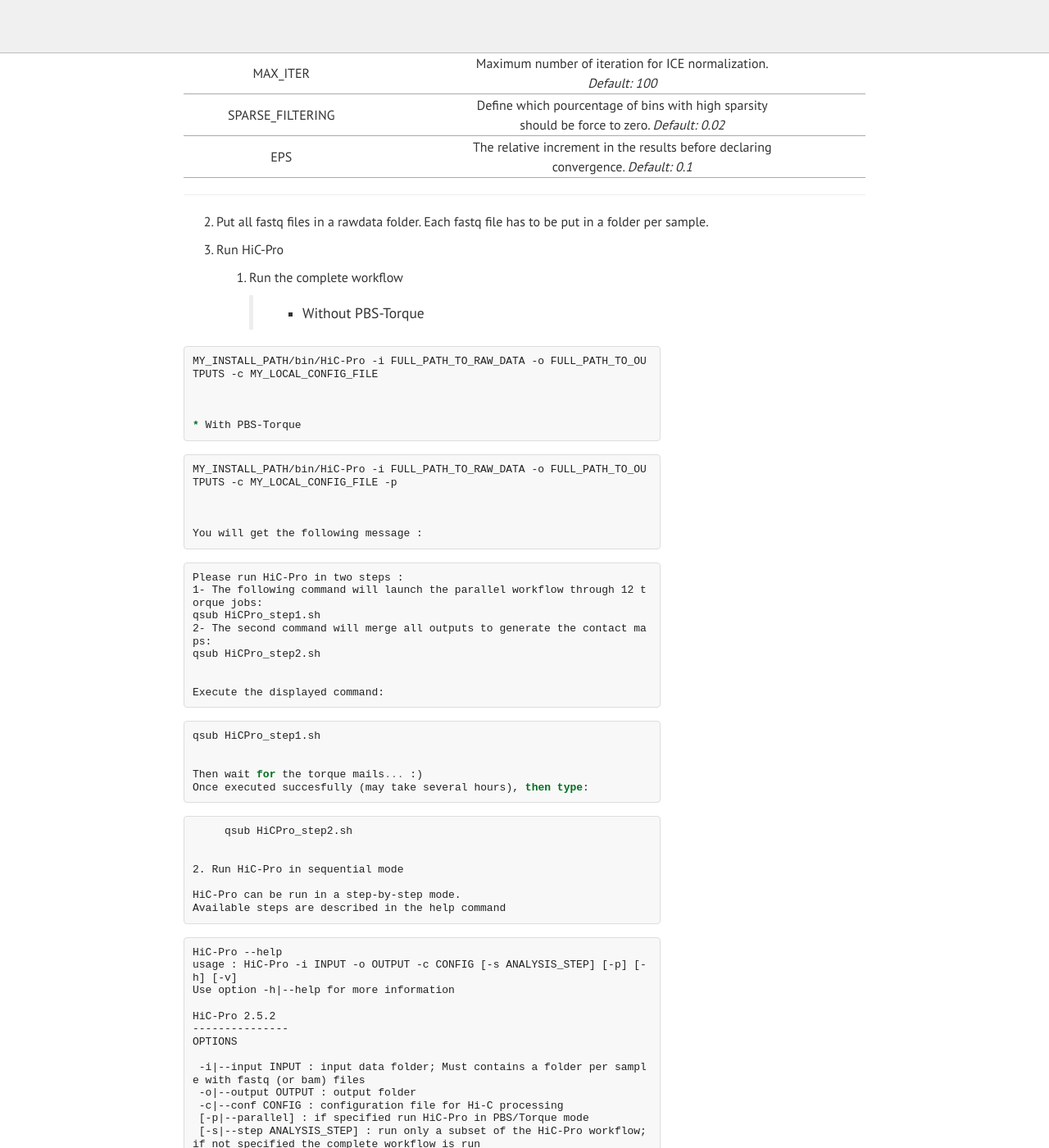
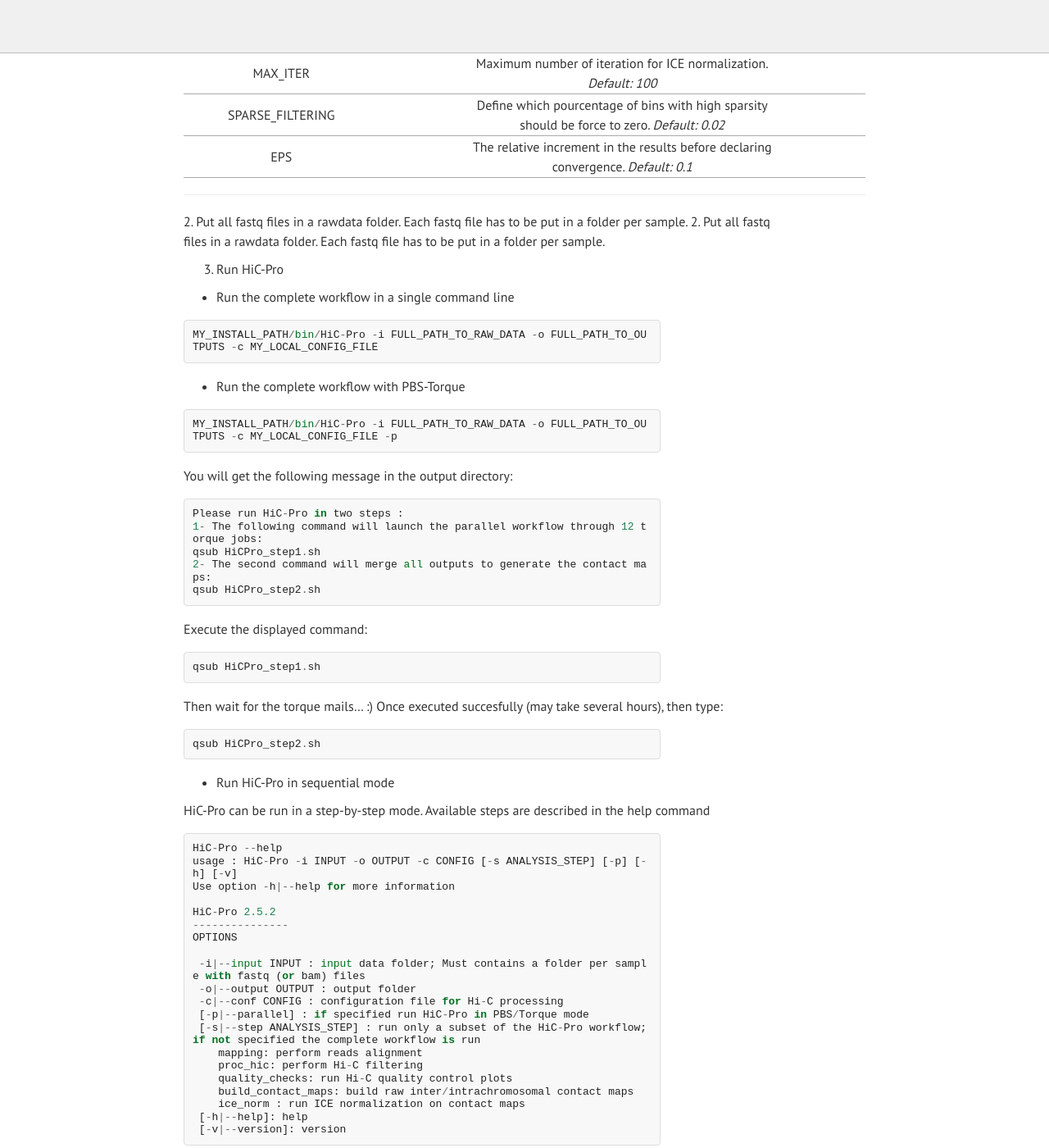
Before and after one commit to nservant/HiC-Pro, a Sphinx documentation site: the page built from doc/MANUAL.rst, in a window 1280 px wide and 1400 px high, scrolled down 3070 px. Shown: the whole window at 82% size. Built offline with Sphinx 7.4.7, drawn with Linux system fonts in a browser that asks for light colours; some of the changed text lies outside the part shown.

Commit message:
update manual

```diff
--- a/doc/MANUAL.rst
+++ b/doc/MANUAL.rst
@@ -184,31 +184,26 @@ How to use it ?
 ------------
 
 2. Put all fastq files in a rawdata folder. Each fastq file has to be put in a folder per sample.
+2. Put all fastq files in a rawdata folder. Each fastq file has to be put in a folder per sample.
 
 3. Run HiC-Pro
 
-   1. Run the complete workflow
+* Run the complete workflow in a single command line
 
-	* Without PBS-Torque
+.. code-block::
 
+   MY_INSTALL_PATH/bin/HiC-Pro -i FULL_PATH_TO_RAW_DATA -o FULL_PATH_TO_OUTPUTS -c MY_LOCAL_CONFIG_FILE
 
-.. code-block:: guess
+* Run the complete workflow with PBS-Torque
 
-    	MY_INSTALL_PATH/bin/HiC-Pro -i FULL_PATH_TO_RAW_DATA -o FULL_PATH_TO_OUTPUTS -c MY_LOCAL_CONFIG_FILE
-
-
-
-	* With PBS-Torque
-
-.. code-block:: guess
+.. code-block::
 
    	MY_INSTALL_PATH/bin/HiC-Pro -i FULL_PATH_TO_RAW_DATA -o FULL_PATH_TO_OUTPUTS -c MY_LOCAL_CONFIG_FILE -p
 
 
+You will get the following message in the output directory:
 
-	You will get the following message :
-
-.. code-block:: guess
+.. code-block::
 
   	Please run HiC-Pro in two steps :
   	1- The following command will launch the parallel workflow through 12 torque jobs:
@@ -217,27 +212,27 @@ How to use it ?
   	qsub HiCPro_step2.sh
 
 
-	Execute the displayed command:
+Execute the displayed command:
 
-.. code-block:: guess
+.. code-block::
 
   	qsub HiCPro_step1.sh
 
 
-	Then wait for the torque mails... :)
-	Once executed succesfully (may take several hours), then type:
+Then wait for the torque mails... :)
+Once executed succesfully (may take several hours), then type:
 
-.. code-block:: guess
+.. code-block::
 
   	qsub HiCPro_step2.sh
 
 
-   2. Run HiC-Pro in sequential mode
+* Run HiC-Pro in sequential mode
 
-   HiC-Pro can be run in a step-by-step mode.
-   Available steps are described in the help command
+HiC-Pro can be run in a step-by-step mode.
+Available steps are described in the help command
 
-.. code-block:: guess
+.. code-block::
 
   HiC-Pro --help
   usage : HiC-Pro -i INPUT -o OUTPUT -c CONFIG [-s ANALYSIS_STEP] [-p] [-h] [-v]
@@ -261,9 +256,9 @@ How to use it ?
    [-v|--version]: version
 
 
-   As an exemple, if you want to only want to align the sequencing reads, use :
+As an exemple, if you want to only want to align the sequencing reads, use :
 
-.. code-block:: guess
+.. code-block::
 
     	MY_INSTALL_PATH/bin/HiC-Pro -i FULL_PATH_TO_RAW_DATA -o FULL_PATH_TO_OUTPUTS -c MY_LOCAL_CONFIG_FILE -s mapping -s quality_checks
 
```
